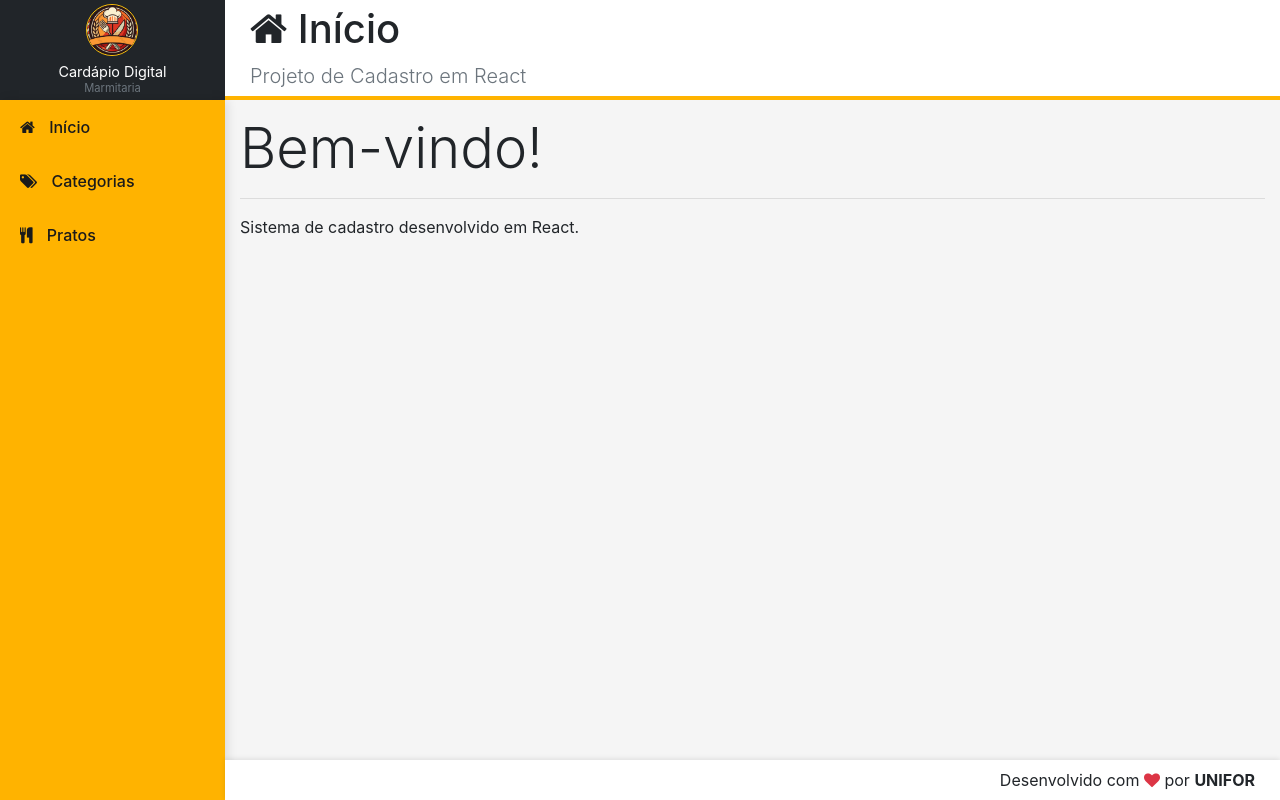
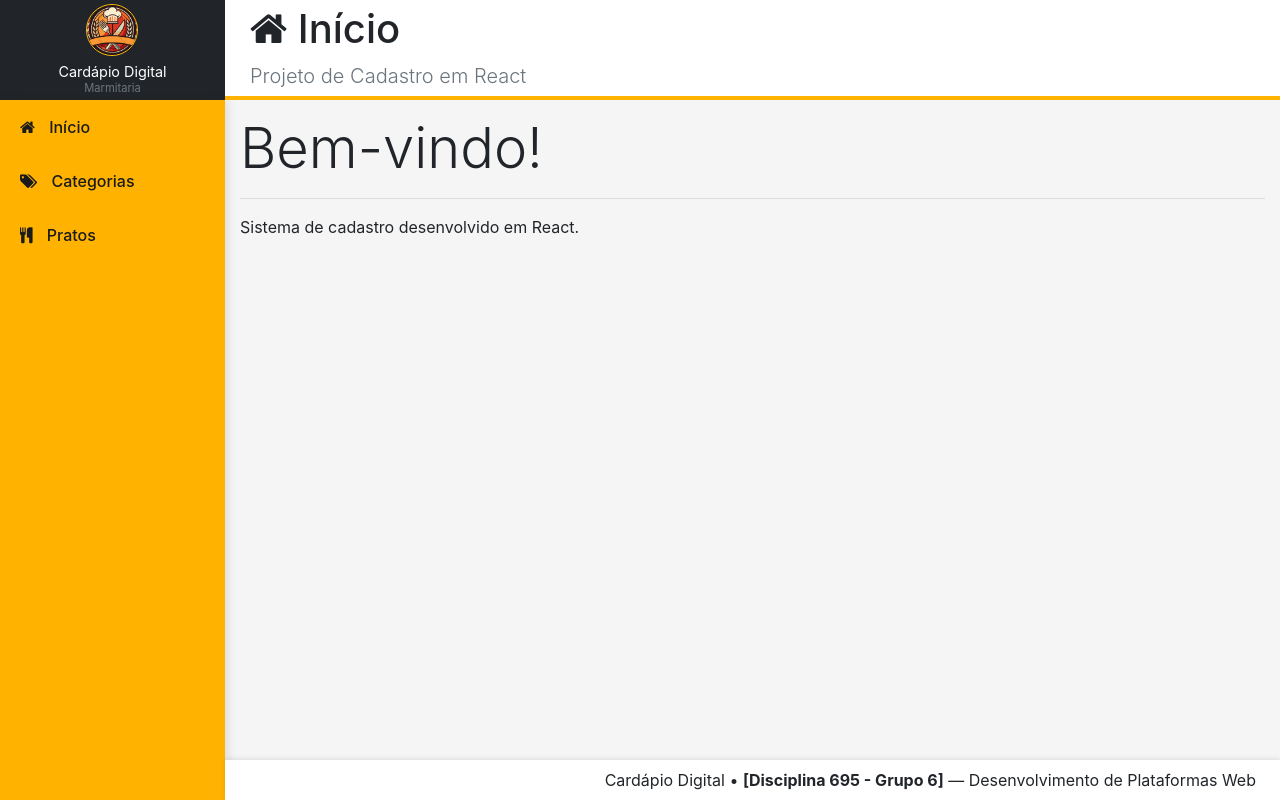
Before and after one commit to eu-ed44/unifor-plataformas-web, a React (Create React App) app in the folder frontend/: page / in a window 1280 px wide. Built offline with nearby package versions, Linux system fonts and the light colour scheme; no server answers.

Commit message:
Atualiza rodape com identificacao da equipe no Footer.jsx

```diff
--- a/frontend/db.json
+++ b/frontend/db.json
@@ -15,25 +15,26 @@
   ],
   "pratos": [
     {
-      "id": "1",
       "categoriaId": "1",
       "nome": "Frango Grelhado",
       "descricao": "Arroz, feijão, purê de batata e salada",
-      "preco": 22.5
+      "preco": 22.5,
+      "id": "1"
     },
     {
       "id": "2",
       "categoriaId": "2",
       "nome": "Tilápia com Legumes",
       "descricao": "Arroz integral, filé de tilápia e mix de legumes no vapor",
-      "preco": 26.0
+      "preco": 26
     },
     {
       "id": "3",
       "categoriaId": "3",
       "nome": "Bife Acebolado",
       "descricao": "Arroz branco, feijão carioca, batata frita e vinagrete",
-      "preco": 24.0
+      "preco": 24
     }
-  ]
+  ],
+  "$schema": "./node_modules/json-server/schema.json"
 }
--- a/frontend/src/components/template/Footer.jsx
+++ b/frontend/src/components/template/Footer.jsx
@@ -1,9 +1,12 @@
 import './Footer.css'
 import React from 'react'
 
-export default props =>
-    <footer className="footer">
+const Footer = props => (
+    <footer className="footer d-flex justify-content-end align-items-center px-4">
         <span>
-            Desenvolvido com <i className="fa fa-heart text-danger"></i> por <strong>UNIFOR</strong>
+            Cardápio Digital • <strong>[Disciplina 695 - Grupo 6]</strong> — Desenvolvimento de Plataformas Web
         </span>
     </footer>
+)
+
+export default Footer
```
